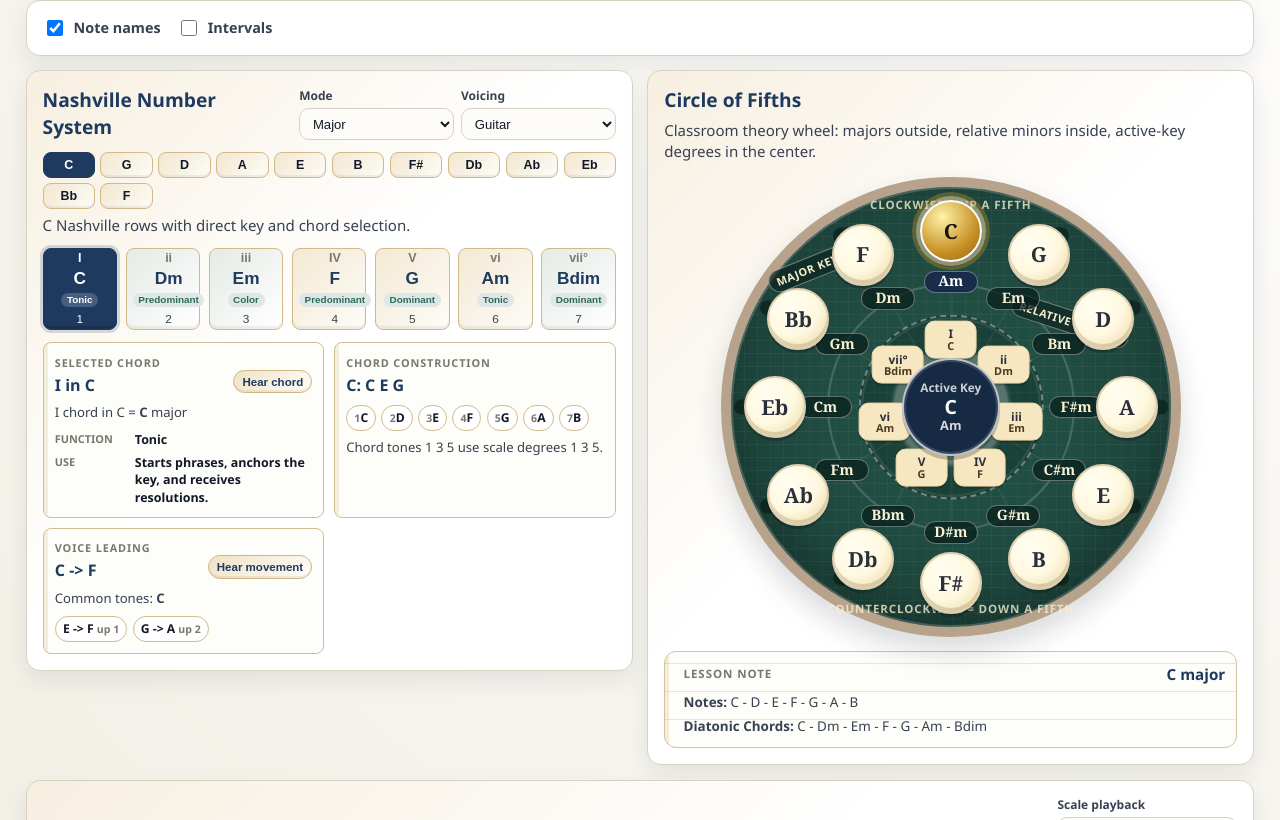
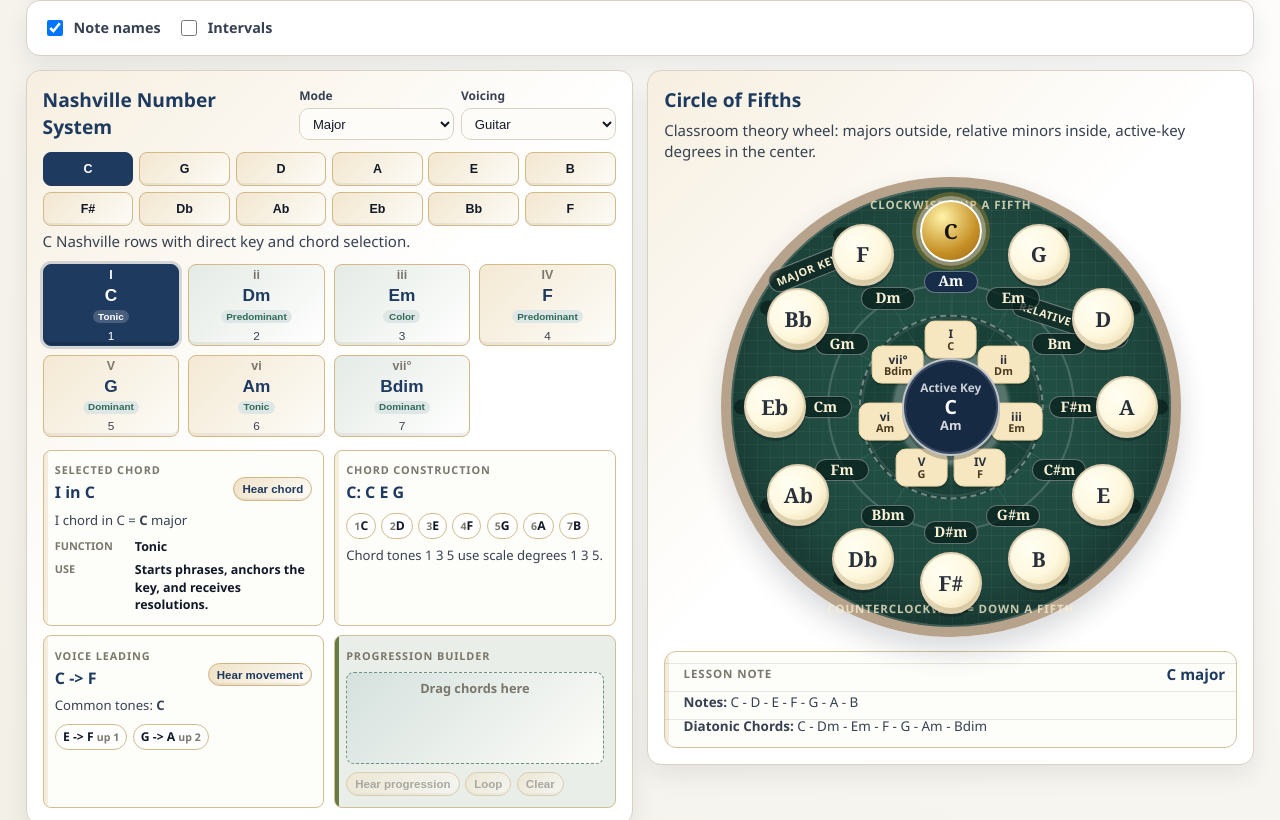
Before and after one commit to EmCrow/chord_key, a React (Vite) app: page / in a window 1280 px wide. Shown: the part 300-1120 px from the top of the page. Built offline with nearby package versions, Linux system fonts and the light colour scheme.

Commit message:
bug fixes

```diff
--- a/src/App.tsx
+++ b/src/App.tsx
@@ -57,7 +57,6 @@ function App() {
             type="checkbox"
             checked={state.showNoteNames}
             onChange={(event) => actions.setShowNoteNames(event.target.checked)}
-            disabled={state.showIntervals}
           />
           Note names
         </label>
--- a/src/components/NashvilleTable.tsx
+++ b/src/components/NashvilleTable.tsx
@@ -1,4 +1,4 @@
-import { useState } from 'react'
+import { useEffect, useRef, useState, type DragEvent } from 'react'
 import {
   type ChordVoicingMode,
   getNashvilleChordMidiVoicing,
@@ -38,13 +38,80 @@ export function NashvilleTable({ keyNote, harmonyMode, activeDegree, onSelection
   const learningSummary = getNashvilleLearningSummary(keyNote, harmonyMode, activeDegree)
   const activeChordNotes = learningSummary.construction.map((note) => note.noteName)
   const [voicingMode, setVoicingMode] = useState<ChordVoicingMode>('guitar')
+  const [customProgressionDegrees, setCustomProgressionDegrees] = useState<number[]>([])
+  const [isLoopingProgression, setIsLoopingProgression] = useState(false)
+  const loopTimer = useRef<number | null>(null)
+  const customProgressionChords = customProgressionDegrees
+    .map((degree) => selectedChords.find((chord) => chord.degree === degree))
+    .filter((chord): chord is NashvilleChord => Boolean(chord))
   const playChord = (chord: NashvilleChord) => playMidiChord(getNashvilleChordMidiVoicing(chord, voicingMode))
+  const playProgression = () => {
+    if (customProgressionChords.length === 0) {
+      return
+    }
+
+    playMidiChordSequence(customProgressionChords.map((chord) => getNashvilleChordMidiVoicing(chord, voicingMode)))
+  }
   const playVoiceLeading = () => {
     playMidiChordSequence([
       getNashvilleChordMidiVoicing(learningSummary.voiceLeading.sourceChord, voicingMode),
       getNashvilleChordMidiVoicing(learningSummary.voiceLeading.targetChord, voicingMode),
     ])
   }
+  const stopLoop = () => {
+    if (loopTimer.current !== null) {
+      window.clearInterval(loopTimer.current)
+      loopTimer.current = null
+    }
+    setIsLoopingProgression(false)
+  }
+  const toggleProgressionLoop = () => {
+    if (customProgressionChords.length === 0) {
+      return
+    }
+
+    if (isLoopingProgression) {
+      stopLoop()
+      return
+    }
+
+    playProgression()
+    setIsLoopingProgression(true)
+    const loopDuration = Math.max(customProgressionChords.length * 820 + 180, 1000)
+    loopTimer.current = window.setInterval(playProgression, loopDuration)
+  }
+  const addProgressionDegree = (degree: number) => {
+    stopLoop()
+    setCustomProgressionDegrees((current) => [...current, degree])
+  }
+  const clearProgression = () => {
+    stopLoop()
+    setCustomProgressionDegrees([])
+  }
+  const handleChordDragStart = (event: DragEvent<HTMLButtonElement>, degree: number) => {
+    event.dataTransfer.effectAllowed = 'copy'
+    event.dataTransfer.setData('text/plain', String(degree))
+  }
+  const handleProgressionDragOver = (event: DragEvent<HTMLDivElement>) => {
+    event.preventDefault()
+    event.dataTransfer.dropEffect = 'copy'
+  }
+  const handleProgressionDrop = (event: DragEvent<HTMLDivElement>) => {
+    event.preventDefault()
+    const degree = Number(event.dataTransfer.getData('text/plain'))
+    if (Number.isInteger(degree) && selectedChords.some((chord) => chord.degree === degree)) {
+      addProgressionDegree(degree)
+    }
+  }
+
+  useEffect(
+    () => () => {
+      if (loopTimer.current !== null) {
+        window.clearInterval(loopTimer.current)
+      }
+    },
+    [],
+  )
 
   return (
     <section className="panel nashville" aria-label="Nashville number system">
@@ -105,6 +172,8 @@ export function NashvilleTable({ keyNote, harmonyMode, activeDegree, onSelection
             } ${COMMON_DEGREES.includes(chord.degree) ? 'common' : 'secondary'}`}
             key={chord.degree}
             aria-label={`${chord.roman} ${chord.chordName} ${chord.degree}`}
+            draggable
+            onDragStart={(event) => handleChordDragStart(event, chord.degree)}
             onClick={() => {
               onSelectionChange(keyNote, chord.degree, harmonyMode)
               playChord(chord)
@@ -193,6 +262,60 @@ export function NashvilleTable({ keyNote, harmonyMode, activeDegree, onSelection
             ))}
           </div>
         </article>
+
+        <article className="nashville-learning-card progression-builder-card">
+          <span className="learning-eyebrow">Progression builder</span>
+          <div
+            className={`progression-drop-zone ${customProgressionChords.length === 0 ? 'empty' : ''}`}
+            role="list"
+            aria-label="Custom Nashville progression"
+            onDragOver={handleProgressionDragOver}
+            onDrop={handleProgressionDrop}
+          >
+            {customProgressionChords.length === 0 ? (
+              <span>Drag chords here</span>
+            ) : (
+              customProgressionChords.map((chord, index) => (
+                <button
+                  type="button"
+                  className="progression-builder-chip"
+                  key={`${chord.degree}-${index}`}
+                  aria-label={`Hear progression chord ${index + 1}: ${chord.chordName}`}
+                  onClick={() => playChord(chord)}
+                >
+                  <small>{chord.roman}</small>
+                  {chord.chordName}
+                </button>
+              ))
+            )}
+          </div>
+          <div className="progression-builder-actions">
+            <button
+              type="button"
+              className="audio-button compact-audio-button"
+              disabled={customProgressionChords.length === 0}
+              onClick={playProgression}
+            >
+              Hear progression
+            </button>
+            <button
+              type="button"
+              className="audio-button compact-audio-button"
+              disabled={customProgressionChords.length === 0}
+              onClick={toggleProgressionLoop}
+            >
+              {isLoopingProgression ? 'Stop loop' : 'Loop'}
+            </button>
+            <button
+              type="button"
+              className="audio-button compact-audio-button"
+              disabled={customProgressionChords.length === 0}
+              onClick={clearProgression}
+            >
+              Clear
+            </button>
+          </div>
+        </article>
       </div>
     </section>
   )
--- a/src/domain/fretboard/map.ts
+++ b/src/domain/fretboard/map.ts
@@ -42,6 +42,7 @@ export function getFretboardMap({
         stringIndex,
         fret,
         absoluteFret: fret,
+        midi: soundingMidi,
         pitchClass,
         noteName: midiToNoteName(soundingMidi, preferFlats),
         isScaleTone,
--- a/src/domain/translator/translate.ts
+++ b/src/domain/translator/translate.ts
@@ -311,11 +311,16 @@ function getStandardOpenShape({
   maxFret: number
   preferFlats: boolean
 }): TranslatedShape | null {
-  if (!isStandardTuning(tuningMidi) || chordName.includes('/')) {
+  if (chordName.includes('/')) {
     return null
   }
 
-  const openShapeName = getOpenChordShapeNameForCapo(chordName, capoFret)
+  const standardOffset = getUniformStandardTuningOffset(tuningMidi)
+  if (standardOffset === null) {
+    return null
+  }
+
+  const openShapeName = getOpenChordShapeNameForTuningOffset(chordName, capoFret, standardOffset)
   const relativeFrets = openShapeName ? STANDARD_OPEN_SHAPES[openShapeName] : undefined
   if (!relativeFrets || !isPlayable(relativeFrets, maxFret, capoFret)) {
     return null
@@ -325,8 +330,24 @@ function getStandardOpenShape({
 }
 
 export function getOpenChordShapeNameForCapo(chordName: string, capoFret: number): string | null {
+  return getOpenChordShapeNameForTuningOffset(chordName, capoFret, 0)
+}
+
+function getOpenChordShapeNameForTuningOffset(chordName: string, capoFret: number, tuningOffset: number): string | null {
   if (capoFret === 0) {
-    return STANDARD_OPEN_SHAPES[chordName] ? chordName : null
+    const match = chordName.match(/^([A-G](?:#|b)?)(.*)$/)
+    if (!match) {
+      return STANDARD_OPEN_SHAPES[chordName] ? chordName : null
+    }
+
+    const [, root, suffix] = match
+    const shapeRootPc = normalizePitchClass(parseNoteName(root) - tuningOffset)
+    const candidates = [
+      `${pitchClassToNote(shapeRootPc, false)}${suffix}`,
+      `${pitchClassToNote(shapeRootPc, true)}${suffix}`,
+    ]
+
+    return candidates.find((candidate) => STANDARD_OPEN_SHAPES[candidate]) ?? null
   }
 
   const match = chordName.match(/^([A-G](?:#|b)?)(.*)$/)
@@ -335,7 +356,7 @@ export function getOpenChordShapeNameForCapo(chordName: string, capoFret: number
   }
 
   const [, root, suffix] = match
-  const shapeRootPc = normalizePitchClass(parseNoteName(root) - capoFret)
+  const shapeRootPc = normalizePitchClass(parseNoteName(root) - capoFret - tuningOffset)
   const candidates = [
     `${pitchClassToNote(shapeRootPc, false)}${suffix}`,
     `${pitchClassToNote(shapeRootPc, true)}${suffix}`,
@@ -344,8 +365,13 @@ export function getOpenChordShapeNameForCapo(chordName: string, capoFret: number
   return candidates.find((candidate) => STANDARD_OPEN_SHAPES[candidate]) ?? null
 }
 
-function isStandardTuning(tuningMidi: number[]): boolean {
-  return tuningMidi.length === STANDARD_TUNING_MIDI.length && tuningMidi.every((midi, index) => midi === STANDARD_TUNING_MIDI[index])
+function getUniformStandardTuningOffset(tuningMidi: number[]): number | null {
+  if (tuningMidi.length !== STANDARD_TUNING_MIDI.length) {
+    return null
+  }
+
+  const offset = tuningMidi[0] - STANDARD_TUNING_MIDI[0]
+  return tuningMidi.every((midi, index) => midi - STANDARD_TUNING_MIDI[index] === offset) ? offset : null
 }
 
 function buildTranslatedShape(
--- a/src/domain/types.ts
+++ b/src/domain/types.ts
@@ -16,6 +16,7 @@ export interface FretPosition {
   stringIndex: number
   fret: number
   absoluteFret: number
+  midi: number
   pitchClass: number
   noteName: string
   isScaleTone: boolean
--- a/src/index.css
+++ b/src/index.css
@@ -209,7 +209,8 @@ main.app-shell {
 .nashville-key-row {
   margin-top: 0.7rem;
   display: grid;
-  grid-template-columns: repeat(auto-fit, minmax(52px, 1fr));
+  grid-template-columns: repeat(6, minmax(52px, 1fr));
+  grid-template-rows: repeat(2, minmax(34px, 1fr));
   gap: 0.35rem;
 }
 
@@ -352,7 +353,9 @@ button:focus {
 .nashville-compact {
   margin-top: 0.75rem;
   display: grid;
-  grid-template-columns: repeat(auto-fit, minmax(74px, 1fr));
+  grid-template-columns: repeat(4, minmax(74px, 1fr));
+  grid-template-rows: repeat(2, minmax(82px, 1fr));
+  grid-auto-rows: minmax(82px, 1fr);
   gap: 0.55rem;
 }
 
@@ -369,6 +372,14 @@ button:focus {
   gap: 0.1rem;
   cursor: pointer;
   box-shadow: inset 0 -3px 0 rgba(95, 68, 30, 0.08);
+}
+
+.nashville-degree-card[draggable='true'] {
+  cursor: grab;
+}
+
+.nashville-degree-card[draggable='true']:active {
+  cursor: grabbing;
 }
 
 .nashville-degree-card span {
@@ -429,7 +440,7 @@ button:focus {
 .nashville-learning {
   margin-top: 0.8rem;
   display: grid;
-  grid-template-columns: repeat(auto-fit, minmax(190px, 1fr));
+  grid-template-columns: repeat(2, minmax(190px, 1fr));
   gap: 0.6rem;
 }
 
@@ -507,6 +518,58 @@ button:focus {
   padding: 0.22rem 0.45rem;
   font-size: 0.76rem;
   font-weight: 800;
+}
+
+.progression-builder-card {
+  background:
+    linear-gradient(90deg, color-mix(in srgb, var(--accent) 62%, var(--highlight) 38%) 0 4px, transparent 4px),
+    color-mix(in srgb, var(--surface-soft) 78%, var(--accent) 10%);
+}
+
+.progression-drop-zone {
+  margin-top: 0.55rem;
+  min-height: 92px;
+  border: 1px dashed color-mix(in srgb, var(--accent) 62%, var(--border) 38%);
+  border-radius: 8px;
+  background:
+    linear-gradient(135deg, color-mix(in srgb, var(--surface) 80%, var(--accent) 20%), var(--surface-soft));
+  display: flex;
+  flex-wrap: wrap;
+  align-content: flex-start;
+  gap: 0.36rem;
+  padding: 0.45rem;
+}
+
+.progression-drop-zone.empty {
+  align-items: center;
+  justify-content: center;
+  color: var(--muted);
+  font-size: 0.8rem;
+  font-weight: 800;
+}
+
+.progression-builder-chip {
+  border: 1px solid color-mix(in srgb, var(--accent) 58%, var(--border) 42%);
+  border-radius: 999px;
+  background: color-mix(in srgb, var(--surface) 78%, var(--accent) 22%);
+  color: var(--ink);
+  padding: 0.28rem 0.5rem;
+  font-size: 0.78rem;
+  font-weight: 900;
+  cursor: pointer;
+}
+
+.progression-builder-chip small {
+  color: var(--accent);
+  font-size: 0.68rem;
+  margin-right: 0.2rem;
+}
+
+.progression-builder-actions {
+  margin-top: 0.55rem;
+  display: flex;
+  flex-wrap: wrap;
+  gap: 0.35rem;
 }
 
 .scale-note-row small,
@@ -1244,13 +1307,24 @@ button:focus {
   min-width: 34px;
   height: 34px;
   border-radius: 999px;
+  padding: 0;
   font-size: 0.8rem;
   font-weight: 900;
   border: 2px solid transparent;
   font-family: 'Georgia', 'Palatino Linotype', serif;
+  cursor: pointer;
   box-shadow:
     inset 0 -3px 0 rgba(95, 68, 30, 0.16),
     0 2px 0 rgba(0, 0, 0, 0.24);
+}
+
+button.note-dot:hover {
+  transform: translateY(-1px);
+}
+
+button.note-dot:focus-visible {
+  outline: 2px solid #fff;
+  outline-offset: 2px;
 }
 
 .note-dot.off-scale {
@@ -1530,6 +1604,10 @@ button.progression-chip:disabled {
   font-weight: 800;
 }
 
+.progression-chip.translated .shape-chart {
+  max-width: 150px;
+}
+
 .progression-note {
   margin: 0.75rem 0 0;
   color: var(--muted);
@@ -1541,6 +1619,7 @@ button.progression-chip:disabled {
   max-width: 180px;
   display: grid;
   gap: 0.12rem;
+  margin-inline: auto;
 }
 
 .shape-chart-empty {
@@ -1557,7 +1636,7 @@ button.progression-chip:disabled {
 
 .shape-chart-edge {
   margin-left: 28px;
-  color: var(--ink-soft);
+  color: var(--accent);
   font-size: 0.68rem;
   font-weight: 800;
   line-height: 1;
@@ -1581,7 +1660,7 @@ button.progression-chip:disabled {
 .shape-chart-string-label {
   display: grid;
   place-items: center;
-  color: var(--ink-soft);
+  color: var(--accent);
   font-size: 0.68rem;
   font-weight: 800;
   line-height: 1;
@@ -1594,13 +1673,13 @@ button.progression-chip:disabled {
   min-height: 18px;
   border-left: 5px solid var(--ink);
   background:
-    linear-gradient(var(--ink-soft), var(--ink-soft)) center / 100% 2px no-repeat,
+    linear-gradient(color-mix(in srgb, var(--accent) 68%, var(--ink-soft) 32%), color-mix(in srgb, var(--accent) 68%, var(--ink-soft) 32%)) center / 100% 2px no-repeat,
     repeating-linear-gradient(
       to right,
       transparent 0,
       transparent calc((100% / var(--shape-fret-count)) - 2px),
-      var(--ink-soft) calc((100% / var(--shape-fret-count)) - 2px),
-      var(--ink-soft) calc(100% / var(--shape-fret-count))
+      color-mix(in srgb, var(--accent) 58%, var(--ink-soft) 42%) calc((100% / var(--shape-fret-count)) - 2px),
+      color-mix(in srgb, var(--accent) 58%, var(--ink-soft) 42%) calc(100% / var(--shape-fret-count))
     );
 }
 
@@ -1620,9 +1699,9 @@ button.progression-chip:disabled {
   border-radius: 999px;
   display: block;
   transform: translate(-50%, -50%);
-  background: color-mix(in srgb, var(--primary) 76%, var(--accent) 24%);
+  background: color-mix(in srgb, var(--accent) 82%, var(--highlight) 18%);
   border: 2px solid var(--surface);
-  box-shadow: 0 0 0 1px color-mix(in srgb, var(--ink) 35%, transparent 65%);
+  box-shadow: 0 0 0 1px color-mix(in srgb, var(--accent) 50%, transparent 50%);
 }
 
 @media (max-width: 1200px) {
@@ -1694,11 +1773,15 @@ button.progression-chip:disabled {
   }
 
   .nashville-compact {
-    grid-template-columns: repeat(2, minmax(120px, 1fr));
+    grid-template-columns: repeat(4, minmax(68px, 1fr));
   }
 
   .nashville-key-row {
-    grid-template-columns: repeat(4, minmax(56px, 1fr));
+    grid-template-columns: repeat(6, minmax(42px, 1fr));
+  }
+
+  .nashville-learning {
+    grid-template-columns: 1fr;
   }
 
   .translator th,
--- a/src/state/useWorkbenchState.ts
+++ b/src/state/useWorkbenchState.ts
@@ -74,6 +74,9 @@ export function useWorkbenchState(): { state: WorkbenchState; actions: Workbench
 
   const setShowNoteNames = (enabled: boolean) => {
     setShowNoteNamesState(enabled)
+    if (enabled) {
+      setShowIntervalsState(false)
+    }
   }
 
   const handleTargetCapoChange = (capo: number) => {
```
Also changed, not shown: src/components/Fretboard.tsx (+12 -1 lines), src/components/TuningTranslator.tsx (+10 -2 lines), src/domain/audio/playback.ts (+24 -8 lines), 2 other files (tests, documents, lock files or other folders).
